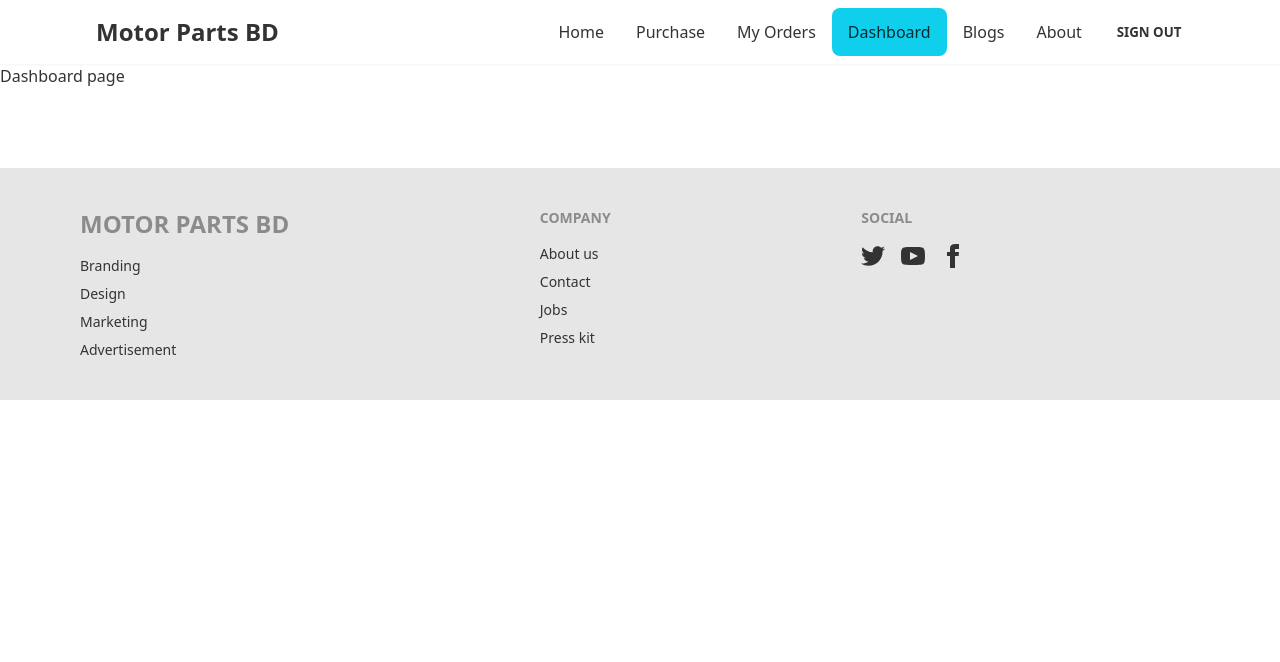
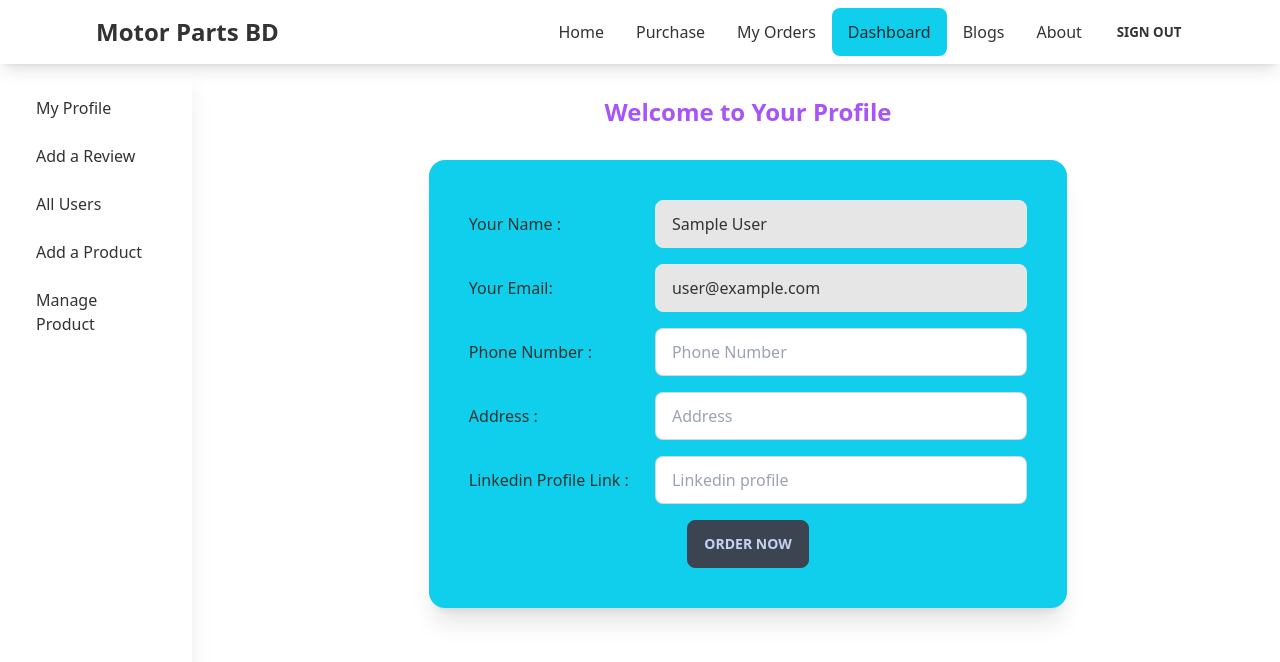
Before and after one commit to Md-Mobassher/motor-parts-manufacturer-bd-client, a React (Create React App) app: page /dashboard in a window 1280 px wide. Shown: the top 662 px of the page. Built offline with nearby package versions, Linux system fonts and the light colour scheme; no server answers; sample sign-in values are in the browser's storage.

Commit message:
my profile added

```diff
--- a/package.json
+++ b/package.json
@@ -13,8 +13,10 @@
     "react-firebase-hooks": "^5.0.3",
     "react-hook-form": "^7.31.2",
     "react-icons": "^4.3.1",
+    "react-query": "^3.39.0",
     "react-router-dom": "^6.3.0",
     "react-scripts": "5.0.1",
+    "react-toastify": "^9.0.1",
     "web-vitals": "^2.1.4"
   },
   "scripts": {
--- a/src/App.js
+++ b/src/App.js
@@ -9,8 +9,14 @@ import Home from './Pages/Home/Home';
 import MyOrder from './Pages/MyOrder/MyOrder';
 import Purchase from './Pages/Purchase/Purchase';
 import Footer from './Shared/Footer';
+import Users from './Pages/Dashboard/Users'
 import Navbar from './Shared/Navbar';
 import NotFound from './Shared/NotFound';
+import AddProduct from './Pages/Dashboard/AddProduct';
+import MyProfile from './Pages/Dashboard/MyProfile';
+import AddReview from './Pages/Dashboard/AddReview';
+import ManageProduct from './Pages/Dashboard/ManageProduct';
+import { ToastContainer } from 'react-toastify';
 
 function App() {
   return (
@@ -21,7 +27,15 @@ function App() {
             <Route path='purchase' element={<RequireAuth><Purchase /></RequireAuth>}></Route>
             <Route path='purchase/:id' element={<RequireAuth><Purchase /></RequireAuth>}></Route>
             <Route path='myorder' element={<RequireAuth><MyOrder /></RequireAuth>}></Route>
-            <Route path='dashboard' element={<RequireAuth><Dashboard /></RequireAuth>}></Route>
+
+
+            <Route path='dashboard' element={<RequireAuth><Dashboard /></RequireAuth>}>
+              <Route index  element={<MyProfile></MyProfile>}></Route>
+              <Route  path='addproduct' element={<AddProduct></AddProduct>}></Route>
+              <Route  path='addreview' element={<AddReview></AddReview>}></Route>
+              <Route  path='manageproduct' element={<ManageProduct></ManageProduct>}></Route>
+              <Route  path='users' element={<Users></Users>}></Route>
+            </Route>
             <Route path='blogs' element={<Blogs></Blogs>}></Route>
             <Route path='signup' element={<Signup></Signup>}></Route>
             <Route path='login' element={<Login></Login>}></Route>
@@ -35,7 +49,7 @@ function App() {
 
 
 
-
+      <ToastContainer></ToastContainer>
     </div>
   );
 }
--- a/src/Hooks/useAdmin.js
+++ b/src/Hooks/useAdmin.js
@@ -3,6 +3,7 @@ import { useEffect, useState } from "react"
 const useAdmin = user => {
     const [admin, setAdmin] = useState(false);
     const [adminLoading, setAdminLoading] = useState(true);
+
     useEffect( () =>{
         const email = user?.email;
         if(email){
--- /dev/null
+++ b/src/Pages/Dashboard/AddProduct.js
@@ -0,0 +1,11 @@
+import React from 'react';
+
+const AddProduct = () => {
+    return (
+        <div>
+            <h2>Add Product</h2>
+        </div>
+    );
+};
+
+export default AddProduct;
--- /dev/null
+++ b/src/Pages/Dashboard/AddReview.js
@@ -0,0 +1,11 @@
+import React from 'react';
+
+const AddReview = () => {
+    return (
+        <div>
+            <h2>Add a Review</h2>
+        </div>
+    );
+};
+
+export default AddReview;
--- a/src/Pages/Dashboard/Dashboard.js
+++ b/src/Pages/Dashboard/Dashboard.js
@@ -1,10 +1,40 @@
 import React from 'react';
+import { useAuthState } from 'react-firebase-hooks/auth';
+import { Link, Outlet } from 'react-router-dom';
+import auth from '../../firebase.init';
+import useAdmin from '../../Hooks/useAdmin';
+
 
 const Dashboard = () => {
+    const [user] = useAuthState(auth);
+    const [admin] = useAdmin(user);
+
     return (
-        <div>
-            <h2>Dashboard page</h2>
-        </div>
+        <section className='h-screen'>
+            <div class="drawer drawer-mobile  ">
+            <input id="dashboard-sidebar" type="checkbox" class="drawer-toggle" />
+            <div class="drawer-content  mt-8 ml-6">
+
+                <Outlet></Outlet>
+            </div>
+            <div class="drawer-side shadow-xl">
+                <label for="dashboard-sidebar" class="drawer-overlay"></label>
+                <ul class="menu p-5 h-full w-48   text-base-content">
+
+                    <li><Link to="/dashboard">My Profile</Link></li>
+                    <li><Link to="/dashboard/addreview">Add a Review</Link></li>
+                    <li><Link to="/dashboard/users">All Users</Link></li>
+                    <li><Link to="/dashboard/addproduct">Add a Product</Link></li>
+                    <li><Link to="/dashboard/manageproduct">Manage Product</Link></li>
+                    { admin && <>
+
+
+                    </>}
+                </ul>
+
+            </div>
+            </div>
+        </section>
     );
 };
 
--- /dev/null
+++ b/src/Pages/Dashboard/ManageProduct.js
@@ -0,0 +1,11 @@
+import React from 'react';
+
+const ManageProduct = () => {
+    return (
+        <div>
+            <h2>Manage Products</h2>
+        </div>
+    );
+};
+
+export default ManageProduct;
--- /dev/null
+++ b/src/Pages/Dashboard/MyProfile.js
@@ -0,0 +1,68 @@
+import React from 'react';
+import { useAuthState } from 'react-firebase-hooks/auth';
+import { useForm } from 'react-hook-form';
+import { toast } from 'react-toastify';
+import auth from '../../firebase.init';
+
+const MyProfile = () => {
+    const [ user ] = useAuthState(auth)
+    const { register, handleSubmit } = useForm();
+
+    const onSubmit = async data => {
+        fetch('http://localhost:5000/user', {
+            method: 'PUT',
+            headers: {
+                'content-type': 'application/json',
+                authorization: `Bearer ${localStorage.getItem('accessToken')}`
+            },
+            body: JSON.stringify(data)
+        })
+        .then(res => res.json())
+        .then(inserted =>{
+            if(inserted.insertedId){
+                toast.success('You Profile Updated successfully')
+                data.reset();
+            }
+            else{
+                toast.error('Failed to Update Your Profile');
+            }
+        })
+    }
+
+    return (
+        <div className='h-screen'>
+            <h2 className='text-2xl font-bold text-center mb-8 text-purple-500'>Welcome to Your Profile</h2>
+                <div class="card bg-primary lg:w-3/5 mx-auto p-10 bg-base-100 shadow-xl">
+
+                <form onSubmit={handleSubmit(onSubmit)}>
+                    <div className='flex justify-between items-center mb-4 w-full'>
+                        <h2 class=" w-1/3 inline ml-auto"> Your Name :</h2>
+                        <input class="w-2/3 input input-bordered" value={user?.displayName} placeholder=' Your Name' disabled required {...register("user", { required: true,  })} />
+                    </div>
+                    <div className='flex justify-between items-center mb-4 w-full'>
+                        <h2 class=" w-1/3 inline ml-auto">Your Email:</h2>
+                        <input class="w-2/3 input input-bordered" value={user?.email} placeholder='Your email' disabled required {...register("email", { required: true, })} />
+                    </div>
+                    <div className='flex justify-between items-center mb-4 w-full'>
+                        <h2 class=" w-1/3 inline ml-auto">Phone Number :</h2>
+                        <input class="w-2/3 input input-bordered" placeholder='Phone Number' {...register("phone", { required: true, maxLength: 20 })} />
+                    </div>
+                    <div className='flex justify-between items-center mb-4 w-full'>
+                        <h2 class=" w-1/3 inline ml-auto">Address :</h2>
+                        <input class="w-2/3 input input-bordered" placeholder='Address' {...register("address",  { required: true, })} />
+                    </div>
+                    <div className='flex justify-between items-center mb-4 w-full'>
+                        <h2 class=" w-1/3 inline ml-auto">Linkedin Profile Link :</h2>
+                        <input class="w-2/3 input input-bordered" placeholder='Linkedin profile' {...register("likedin", { required: false, maxLength: 20 })} />
+                    </div>
+
+
+                    <input className='btn btn-white mx-auto block' type="submit" value='Order Now'/>
+                </form>
+
+            </div>
+        </div>
+    );
+};
+
+export default MyProfile;
--- /dev/null
+++ b/src/Pages/Dashboard/UserRow.js
@@ -0,0 +1,36 @@
+import React from 'react';
+import { toast } from 'react-toastify';
+
+const UserRow = ({ user, refetch }) => {
+    const { email, role } = user;
+    const makeAdmin = () => {
+        fetch(`http://localhost:5000/user/admin/${email}`, {
+            method: 'PUT',
+            headers: {
+                authorization: `Bearer ${localStorage.getItem('accessToken')}`
+            }
+        })
+            .then(res => {
+                if(res.status === 403){
+                    toast.error('Failed to Make an admin');
+                }
+                return res.json()})
+            .then(data => {
+                if (data.modifiedCount > 0) {
+                    refetch();
+                    toast.success(`Successfully made an admin`);
+                }
+
+            })
+    }
+    return (
+        <tr>
+            <th>*</th>
+            <td>{email}</td>
+            <td>{role !== 'admin' && <button onClick={makeAdmin} class="btn btn-xs">Make Admin</button>}</td>
+            <td><button class="btn btn-xs">Remove User</button></td>
+        </tr>
+    );
+};
+
+export default UserRow;
--- /dev/null
+++ b/src/Pages/Dashboard/Users.js
@@ -0,0 +1,47 @@
+import React from 'react';
+import { useQuery } from 'react-query';
+import Loading from '../../Shared/Loading';
+import UserRow from './UserRow';
+
+const Users = () => {
+    const { data: users, isLoading, refetch } = useQuery('users', () => fetch('http://localhost:5000/user', {
+        method: 'GET',
+        headers:{
+            authorization: `Bearer ${localStorage.getItem('accessToken')}`
+        }
+    }).then(res => res.json()));
+
+    if (isLoading) {
+        return <Loading></Loading>
+    }
+
+
+    return (
+        <div>
+            <h2 className="text-2xl">All Users: {users.length}</h2>
+            <div class="overflow-x-auto">
+                <table class="table w-full">
+                    <thead>
+                        <tr>
+                            <th></th>
+                            <th>Name</th>
+                            <th>Job</th>
+                            <th>Favorite Color</th>
+                        </tr>
+                    </thead>
+                    <tbody>
+                       {
+                           users.map(user=><UserRow
+                           key={user._id}
+                           user={user}
+                           refetch={refetch}
+                           ></UserRow>)
+                       }
+                    </tbody>
+                </table>
+            </div>
+        </div>
+    );
+};
+
+export default Users;
--- a/src/Pages/Purchase/Purchase.js
+++ b/src/Pages/Purchase/Purchase.js
@@ -2,6 +2,7 @@ import React from 'react';
 import { useForm } from 'react-hook-form';
 import { useParams } from 'react-router-dom';
 import useTool from '../../Hooks/useTool';
+
 
 const Purchase = () => {
     const {toolId} = useParams();
@@ -14,10 +15,20 @@ const Purchase = () => {
 
     return (
         <section>
-           <div class="card lg:card-side bg-base-100 shadow-xl">
-                <figure><img src={tool.img} alt="Album"/></figure>
-                <div class="card-body">
-                    <h2>Name: {tool.name}</h2>
+           <div class="card bg-base-200 w-4/5 my-20 mx-auto p-10 bg-base-100 shadow-xl flex">
+                <div className='w-1/2'>
+                    <img src={tool.img} alt="" />
+                </div>
+                <div class=" w-1/2">
+                     <h2 class="card-title">Name : {tool.name}</h2>
+                      <p> Description : {tool.description}</p>
+                    <div>
+                        <p className='text-xl font-semibold py-2'>Unit Price: <span className='text-accent font-bold'> $ {tool.price}</span> </p>
+                        <p  className='font-semibold mb-1'><span>Minimum Order:</span> {50} Pices </p>
+                        <p  className='font-semibold'>Available Quantity: {tool.quantity}</p>
+                        <p className='font-semibold'> </p>
+                    </div>
+
                 </div>
             </div>
 
@@ -50,10 +61,8 @@ const Purchase = () => {
                          </div>
 
 
-                        <input className='btn btn-white mx-auto block' type="submit" />
+                        <input className='btn btn-white mx-auto block' type="submit" value='Order Now'/>
                     </form>
-
-
 
             </div>
         </section>
--- a/src/Shared/Navbar.js
+++ b/src/Shared/Navbar.js
@@ -36,7 +36,7 @@ const Navbar = ({children}) => {
                 <input id="my-drawer-3" type="checkbox" className="drawer-toggle" />
                 <div className="drawer-content flex flex-col">
 
-                    <div className="w-full navbar lg:px-20 bg-base-100 sticky top-0 z-50 shadow-sm">
+                    <div className="w-full navbar lg:px-20 bg-base-100 sticky top-0 z-50 shadow-lg">
                          <Link to='/' className="flex-1 px-2 mx-2 text-2xl font-semibold ">Motor Parts BD</Link>
                         <div className="flex-none lg:hidden">
                             <label for="my-drawer-3" className="btn btn-square btn-ghost">
```
Also changed, not shown: 1 other file (tests, documents, lock files or other folders).
